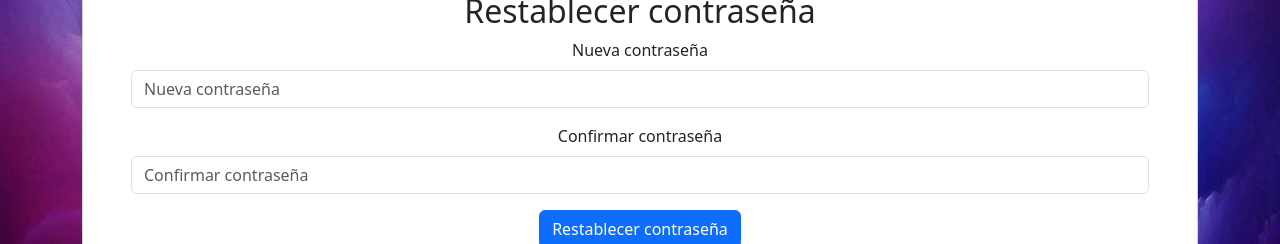
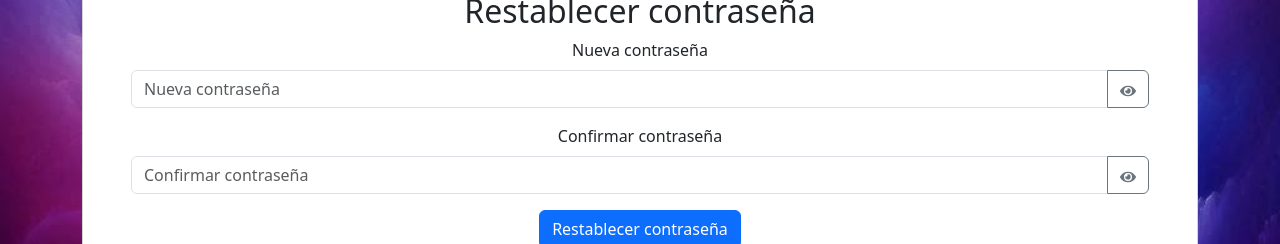
Before and after one commit to AlbertoPueblas/HBTUS-Front-end, a React (Vite) app in the folder hbtus/: page /reset-password/1 in a window 1280 px wide. Shown: the part 155-399 px from the top of the page. Built offline with nearby package versions, Linux system fonts and the light colour scheme; no server answers.

Commit message:
cambios en reset password

```diff
--- a/hbtus/src/pages/ResetPassword/ResetPassword.jsx
+++ b/hbtus/src/pages/ResetPassword/ResetPassword.jsx
@@ -5,9 +5,9 @@ import Button from "react-bootstrap/Button";
 import Form from "react-bootstrap/Form";
 import Container from "react-bootstrap/Container";
 import Card from "react-bootstrap/Card";
+import InputGroup from "react-bootstrap/InputGroup";
 import { resetPasswordCall } from "../../services/apiCalls";
-
-//----------------------------------------------------------------------------------------
+import { FaEye, FaEyeSlash } from "react-icons/fa";
 
 const ResetPassword = () => {
   const { token } = useParams();
@@ -17,9 +17,13 @@ const ResetPassword = () => {
   const [confirmPassword, setConfirmPassword] = useState("");
   const [validated, setValidated] = useState(false);
 
+  const [showNewPassword, setShowNewPassword] = useState(false);
+  const [showConfirmPassword, setShowConfirmPassword] = useState(false);
+
   const handleSubmit = async (e) => {
     e.preventDefault();
     const form = e.currentTarget;
+
     if (form.checkValidity() === false) {
       e.stopPropagation();
       setValidated(true);
@@ -28,6 +32,11 @@ const ResetPassword = () => {
 
     if (!token) {
       toast.error("Token inválido");
+      return;
+    }
+
+    if (newPassword !== confirmPassword) {
+      toast.error("Las contraseñas no coinciden");
       return;
     }
 
@@ -49,13 +58,22 @@ const ResetPassword = () => {
             <Form noValidate validated={validated} onSubmit={handleSubmit}>
               <Form.Group controlId="newPassword">
                 <Form.Label>Nueva contraseña</Form.Label>
+                <InputGroup>
                   <Form.Control
-                  type="password"
+                    type={showNewPassword ? "text" : "password"}
                     placeholder="Nueva contraseña"
                     required
                     value={newPassword}
                     onChange={(e) => setNewPassword(e.target.value)}
                   />
+                  <Button
+                    variant="outline-secondary"
+                    onClick={() => setShowNewPassword(!showNewPassword)}
+                    title={showNewPassword ? "Ocultar contraseña" : "Mostrar contraseña"}
+                  >
+                    {showNewPassword ? <FaEyeSlash /> : <FaEye />}
+                  </Button>
+                </InputGroup>
                 <Form.Control.Feedback type="invalid">
                   Ingresa tu nueva contraseña.
                 </Form.Control.Feedback>
@@ -63,13 +81,22 @@ const ResetPassword = () => {
 
               <Form.Group controlId="confirmPassword" className="mt-3">
                 <Form.Label>Confirmar contraseña</Form.Label>
+                <InputGroup>
                   <Form.Control
-                  type="password"
+                    type={showConfirmPassword ? "text" : "password"}
                     placeholder="Confirmar contraseña"
                     required
                     value={confirmPassword}
                     onChange={(e) => setConfirmPassword(e.target.value)}
                   />
+                  <Button
+                    variant="outline-secondary"
+                    onClick={() => setShowConfirmPassword(!showConfirmPassword)}
+                    title={showConfirmPassword ? "Ocultar contraseña" : "Mostrar contraseña"}
+                  >
+                    {showConfirmPassword ? <FaEyeSlash /> : <FaEye />}
+                  </Button>
+                </InputGroup>
                 <Form.Control.Feedback type="invalid">
                   Confirma tu contraseña.
                 </Form.Control.Feedback>
```
Lines whose indentation alone changed are shown as unchanged.
